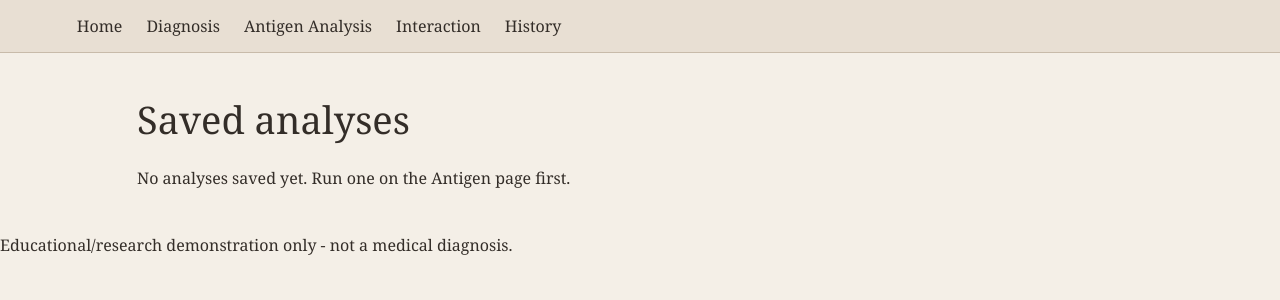
After one commit to poosithkanna-s/IWSR-Immunoinformatics-Workbench-for-Students-and-Researchers-, a Flask app: page /history in a window 1280 px wide. The commit adds this page. Shown: the top 300 px of the page. Run offline with Flask 3, Linux system fonts and the light colour scheme.

Commit message:
Add saved antigen analysis history
Persist antigen analysis inputs and results in SQLite, and add a page to browse the 50 most recent saved analyses.

Co-Authored-By: poosithkanna-s <217414247+poosithkanna-s@users.noreply.github.com>

```diff
--- a/app.py
+++ b/app.py
@@ -1,6 +1,14 @@
 from flask import Flask, render_template, request
 
 app = Flask(__name__)
+import json
+from models import db, Analysis
+
+app.config["SQLALCHEMY_DATABASE_URI"] = "sqlite:///immunology.db"
+db.init_app(app)
+
+with app.app_context():
+    db.create_all()
 
 # Each condition and the symptoms that point towards it
 CONDITIONS = {
@@ -133,6 +141,13 @@ def antigen():
                 'hydrophilic': hydrophilic_regions[:5],
                 'antigenicity': min(100, round(antigenicity)),
             }
+            db.session.add(Analysis(
+                kind="antigen",
+                input_text=seq,
+                result_json=json.dumps(result),
+            ))
+            db.session.commit()
+
 
     return render_template('antigen.html', result=result, error=error)
 
@@ -163,6 +178,12 @@ def interaction():
 
     return render_template('interaction.html', result=result, error=error)
 
+@app.route('/history')
+def history():
+    rows = db.session.execute(
+        db.select(Analysis).order_by(Analysis.created_at.desc()).limit(50)
+    ).scalars().all()
+    return render_template('history.html', rows=rows)
 
 if __name__ == '__main__':
     app.run(debug=True)
--- a/templates/base.html
+++ b/templates/base.html
@@ -11,6 +11,7 @@
         <a href="/diagnosis">Diagnosis</a>
         <a href="/antigen">Antigen Analysis</a>
         <a href="/interaction">Interaction</a>
+        <a href="/history">History</a>
     </nav>
 
     <main>
--- /dev/null
+++ b/templates/history.html
@@ -0,0 +1,14 @@
+{% extends 'base.html' %}
+{% block content %}
+<h1>Saved analyses</h1>
+
+{% for r in rows %}
+<article class="results">
+    <b>{{ r.kind.title() }}</b>
+    <small>{{ r.created_at.strftime('%d %b %Y, %H:%M') }} UTC</small>
+    <p class="sequence">{{ r.input_text[:60] }}{% if r.input_text|length > 60 %}…{% endif %}</p>
+</article>
+{% else %}
+<p>No analyses saved yet. Run one on the Antigen page first.</p>
+{% endfor %}
+{% endblock %}
```
Also changed, not shown: models.py (+11 -7 lines).
